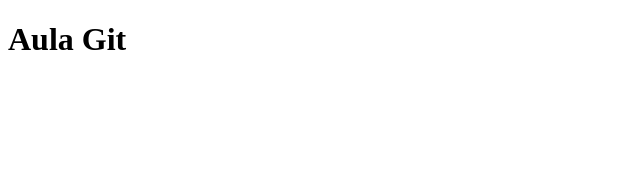
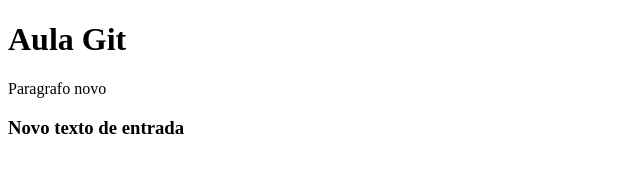
Before and after one commit to FelipeAmeno/aulagit25-04, a plain HTML site: page index.html in a window 1280 px wide. Shown: the whole page, without its empty margins (0-640 px from the left). Drawn offline with Linux system fonts and the light colour scheme.

Commit message:
acrescentando coisas

```diff
--- a/index.html
+++ b/index.html
@@ -9,6 +9,8 @@
 
 <body>
     <h1>Aula Git</h1>
+    <p>Paragrafo novo </p>
+    <h3>Novo texto de entrada</h3>
 </body>
 
 </html>
```
